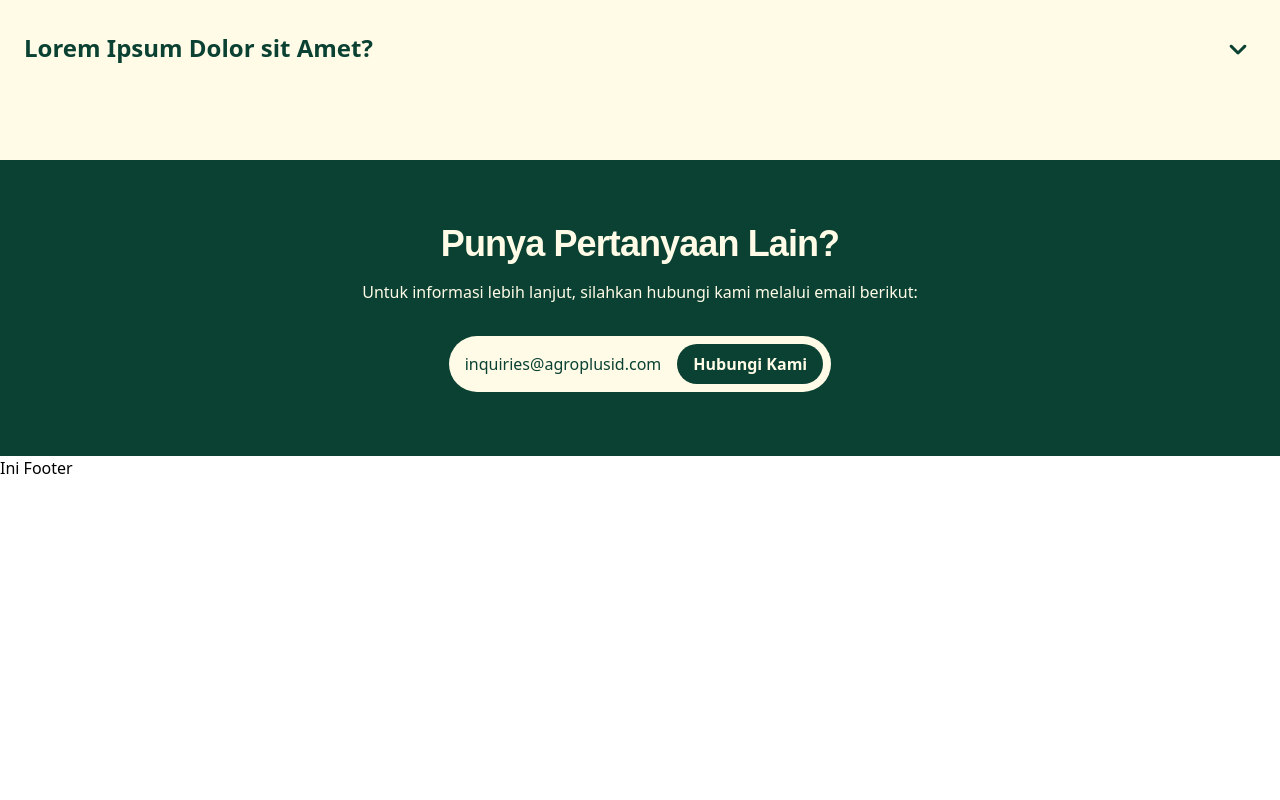
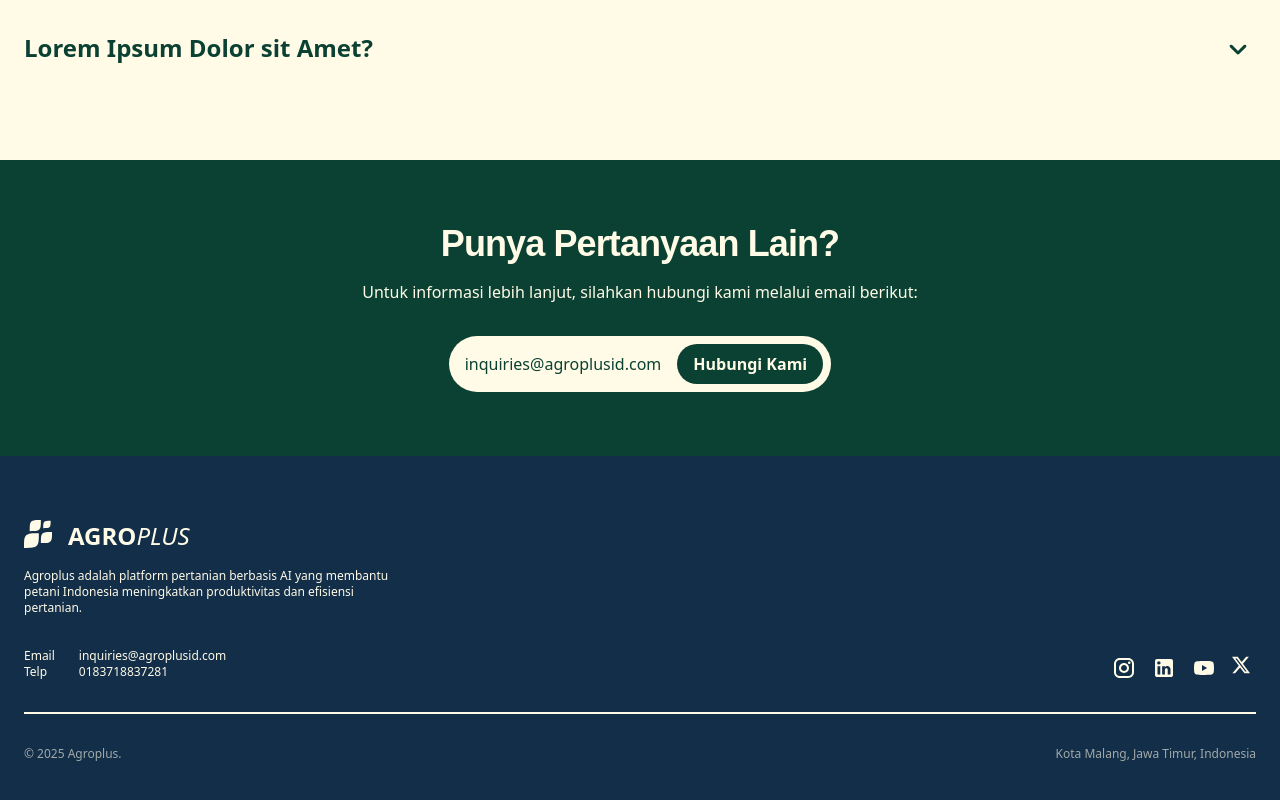
Before and after one commit to agroplus-id/www, a Next.js app: page / in a window 1280 px wide. Shown: the part 4437-5237 px from the top of the page. Before the commit the page ends 4917 px from the top, so only its background shows below. Built offline with nearby package versions, Linux system fonts and the light colour scheme; a web font is replaced by a local one.

Commit message:
Implements footer

```diff
--- a/components/Footer.tsx
+++ b/components/Footer.tsx
@@ -1,3 +1,66 @@
+import LogoMono from "./icons/LogoMono";
+import InstagramIcon from "./icons/socials/instagram";
+import LinkedinIcon from "./icons/socials/linkedin";
+import TwitterIcon from "./icons/socials/twitter";
+import YoutubeIcon from "./icons/socials/youtube";
+
 export default function Footer() {
-    return (<h1>Ini Footer</h1>)
+  return (
+    <section className="section-bg bg-[#132E49] text-agro-green-100">
+      <div className="section-content text-xs flex flex-col gap-8 py-16 divide-y-2 divide-agro-green-100 divide-solid">
+        {/*main part*/}
+        <div className="flex flex-col gap-8 pb-8">
+          {/*footer head*/}
+          <div className="flex flex-col gap-4">
+            <div className="flex flex-row gap-4 text-2xl">
+              <LogoMono className="size-10" />
+              <h1>
+                <span className="font-black">AGRO</span>
+                <span className="font-normal italic">PLUS</span>
+              </h1>
+            </div>
+            <p className="w-sm">
+              <span className="font-medium">Agroplus</span> adalah platform
+              pertanian berbasis AI yang membantu petani Indonesia meningkatkan
+              produktivitas dan efisiensi pertanian.
+            </p>
+          </div>
+
+          {/*footer body*/}
+          <div className="flex flex-row justify-between items-end">
+            <div className="flex flex-row gap-6">
+              <div className="flex flex-col font-medium">
+                <p>Email</p>
+                <p>Telp</p>
+              </div>
+              <div className="flex flex-col">
+                <p>inquiries@agroplusid.com</p>
+                <p>0183718837281</p>
+              </div>
+            </div>
+            <div className="flex flex-row gap-4 items-center h-fit">
+              <a>
+                <InstagramIcon />
+              </a>
+              <a>
+                <LinkedinIcon />
+              </a>
+              <a>
+                <YoutubeIcon />
+              </a>
+              <a>
+                <TwitterIcon />
+              </a>
+            </div>
+          </div>
+        </div>
+
+        {/*bottom part*/}
+        <div className="flex flex-row justify-between text-xs opacity-60">
+          <p>© 2025 Agroplus.</p>
+          <p>Kota Malang, Jawa Timur, Indonesia</p>
+        </div>
+      </div>
+    </section>
+  );
 }
--- /dev/null
+++ b/components/icons/socials/instagram.tsx
@@ -0,0 +1,22 @@
+export default function InstagramIcon({
+  color = "currentColor",
+  size = 24,
+  className = "",
+  ...props
+}) {
+  return (
+    <svg
+      xmlns="http://www.w3.org/2000/svg"
+      viewBox="0 0 24 24"
+      height={size}
+      width={size}
+      className={className}
+      {...props}
+    >
+      <path
+        d="M7.8 2H16.2C19.4 2 22 4.6 22 7.8V16.2C22 17.7383 21.3889 19.2135 20.3012 20.3012C19.2135 21.3889 17.7383 22 16.2 22H7.8C4.6 22 2 19.4 2 16.2V7.8C2 6.26174 2.61107 4.78649 3.69878 3.69878C4.78649 2.61107 6.26174 2 7.8 2ZM7.6 4C6.64522 4 5.72955 4.37928 5.05442 5.05442C4.37928 5.72955 4 6.64522 4 7.6V16.4C4 18.39 5.61 20 7.6 20H16.4C17.3548 20 18.2705 19.6207 18.9456 18.9456C19.6207 18.2705 20 17.3548 20 16.4V7.6C20 5.61 18.39 4 16.4 4H7.6ZM17.25 5.5C17.5815 5.5 17.8995 5.6317 18.1339 5.86612C18.3683 6.10054 18.5 6.41848 18.5 6.75C18.5 7.08152 18.3683 7.39946 18.1339 7.63388C17.8995 7.8683 17.5815 8 17.25 8C16.9185 8 16.6005 7.8683 16.3661 7.63388C16.1317 7.39946 16 7.08152 16 6.75C16 6.41848 16.1317 6.10054 16.3661 5.86612C16.6005 5.6317 16.9185 5.5 17.25 5.5ZM12 7C13.3261 7 14.5979 7.52678 15.5355 8.46447C16.4732 9.40215 17 10.6739 17 12C17 13.3261 16.4732 14.5979 15.5355 15.5355C14.5979 16.4732 13.3261 17 12 17C10.6739 17 9.40215 16.4732 8.46447 15.5355C7.52678 14.5979 7 13.3261 7 12C7 10.6739 7.52678 9.40215 8.46447 8.46447C9.40215 7.52678 10.6739 7 12 7ZM12 9C11.2044 9 10.4413 9.31607 9.87868 9.87868C9.31607 10.4413 9 11.2044 9 12C9 12.7956 9.31607 13.5587 9.87868 14.1213C10.4413 14.6839 11.2044 15 12 15C12.7956 15 13.5587 14.6839 14.1213 14.1213C14.6839 13.5587 15 12.7956 15 12C15 11.2044 14.6839 10.4413 14.1213 9.87868C13.5587 9.31607 12.7956 9 12 9Z"
+        fill={color}
+      />
+    </svg>
+  );
+}
--- /dev/null
+++ b/components/icons/socials/linkedin.tsx
@@ -0,0 +1,22 @@
+export default function LinkedinIcon({
+  color = "currentColor",
+  size = 24,
+  className = "",
+  ...props
+}) {
+  return (
+    <svg
+      xmlns="http://www.w3.org/2000/svg"
+      viewBox="0 0 24 24"
+      height={size}
+      width={size}
+      className={className}
+      {...props}
+    >
+      <path
+        d="M19 3C19.5304 3 20.0391 3.21071 20.4142 3.58579C20.7893 3.96086 21 4.46957 21 5V19C21 19.5304 20.7893 20.0391 20.4142 20.4142C20.0391 20.7893 19.5304 21 19 21H5C4.46957 21 3.96086 20.7893 3.58579 20.4142C3.21071 20.0391 3 19.5304 3 19V5C3 4.46957 3.21071 3.96086 3.58579 3.58579C3.96086 3.21071 4.46957 3 5 3H19ZM18.5 18.5V13.2C18.5 12.3354 18.1565 11.5062 17.5452 10.8948C16.9338 10.2835 16.1046 9.94 15.24 9.94C14.39 9.94 13.4 10.46 12.92 11.24V10.13H10.13V18.5H12.92V13.57C12.92 12.8 13.54 12.17 14.31 12.17C14.6813 12.17 15.0374 12.3175 15.2999 12.5801C15.5625 12.8426 15.71 13.1987 15.71 13.57V18.5H18.5ZM6.88 8.56C7.32556 8.56 7.75288 8.383 8.06794 8.06794C8.383 7.75288 8.56 7.32556 8.56 6.88C8.56 5.95 7.81 5.19 6.88 5.19C6.43178 5.19 6.00193 5.36805 5.68499 5.68499C5.36805 6.00193 5.19 6.43178 5.19 6.88C5.19 7.81 5.95 8.56 6.88 8.56ZM8.27 18.5V10.13H5.5V18.5H8.27Z"
+        fill={color}
+      />
+    </svg>
+  );
+}
--- /dev/null
+++ b/components/icons/socials/twitter.tsx
@@ -0,0 +1,42 @@
+export default function TwitterIcon({
+  color = "currentColor",
+  size = 24,
+  className = "",
+  ...props
+}) {
+  return (
+    <svg
+      xmlns="http://www.w3.org/2000/svg"
+      viewBox="0 0 24 24"
+      height={size}
+      width={size}
+      className={className}
+      {...props}
+    >
+      <g clip-path="url(#clip0_424_269)">
+        <mask
+          id="mask0_424_269"
+          // style="mask-type:luminance"
+          maskUnits="userSpaceOnUse"
+          x="0"
+          y="0"
+          width="18"
+          height="18"
+        >
+          <path d="M0 0H18V18H0V0Z" fill="white" />
+        </mask>
+        <g mask="url(#mask0_424_269)">
+          <path
+            d="M14.175 0.843262H16.9354L10.9054 7.75269L18 17.1564H12.4457L8.09229 11.4543L3.11657 17.1564H0.353571L6.80271 9.76355L0 0.844547H5.69571L9.62486 6.05555L14.175 0.843262ZM13.2043 15.5004H14.7343L4.86 2.41312H3.21943L13.2043 15.5004Z"
+            fill={color}
+          />
+        </g>
+      </g>
+      <defs>
+        <clipPath id="clip0_424_269">
+          <rect width="18" height="18" fill="white" />
+        </clipPath>
+      </defs>
+    </svg>
+  );
+}
--- /dev/null
+++ b/components/icons/socials/youtube.tsx
@@ -0,0 +1,22 @@
+export default function YoutubeIcon({
+  color = "currentColor",
+  size = 24,
+  className = "",
+  ...props
+}) {
+  return (
+    <svg
+      xmlns="http://www.w3.org/2000/svg"
+      viewBox="0 0 24 24"
+      height={size}
+      width={size}
+      className={className}
+      {...props}
+    >
+      <path
+        d="M10 15L15.19 12L10 9V15ZM21.56 7.17C21.69 7.64 21.78 8.27 21.84 9.07C21.91 9.87 21.94 10.56 21.94 11.16L22 12C22 14.19 21.84 15.8 21.56 16.83C21.31 17.73 20.73 18.31 19.83 18.56C19.36 18.69 18.5 18.78 17.18 18.84C15.88 18.91 14.69 18.94 13.59 18.94L12 19C7.81 19 5.2 18.84 4.17 18.56C3.27 18.31 2.69 17.73 2.44 16.83C2.31 16.36 2.22 15.73 2.16 14.93C2.09 14.13 2.06 13.44 2.06 12.84L2 12C2 9.81 2.16 8.2 2.44 7.17C2.69 6.27 3.27 5.69 4.17 5.44C4.64 5.31 5.5 5.22 6.82 5.16C8.12 5.09 9.31 5.06 10.41 5.06L12 5C16.19 5 18.8 5.16 19.83 5.44C20.73 5.69 21.31 6.27 21.56 7.17Z"
+        fill={color}
+      />
+    </svg>
+  );
+}
```
